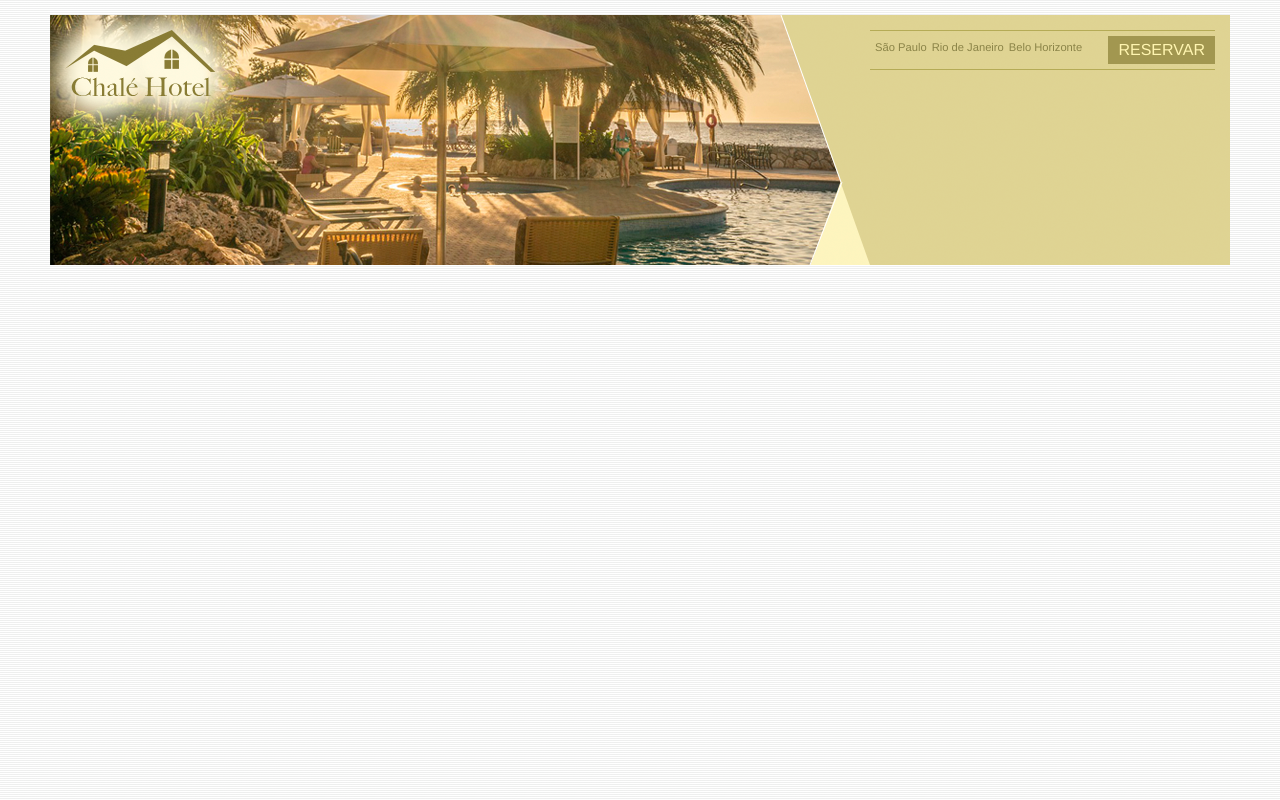
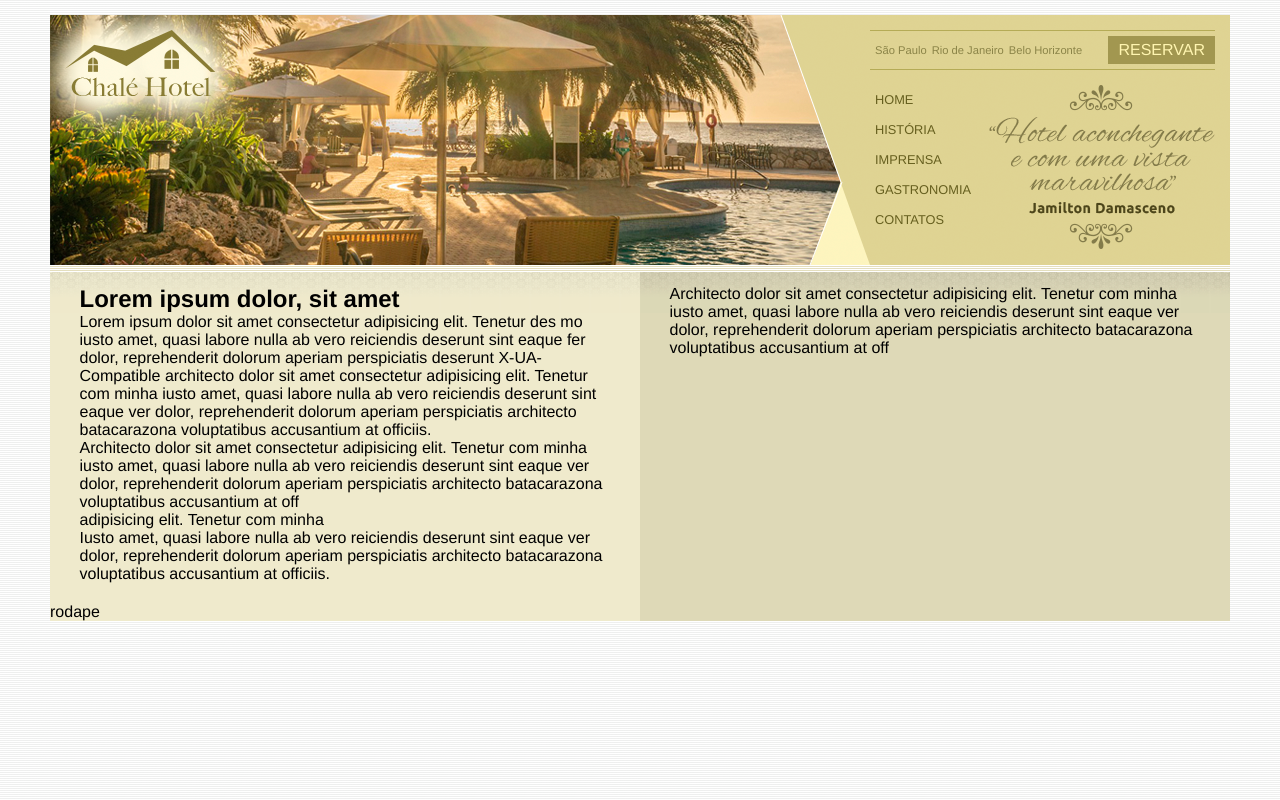
Before and after one commit to damiaoregis/chale-hotel, a plain HTML site: page index.html in a window 1280 px wide. Drawn offline with Linux system fonts and the light colour scheme.

Commit message:
2 versao

```diff
--- a/css/styles.css
+++ b/css/styles.css
@@ -11,7 +11,7 @@ body {
 }
 
 #container {
-    background: #ede9cc;
+    background: #ede9cc url(../imagens/bg-container.png) top center repeat-y;
     margin: 0 auto;
     min-width: 740px;
     max-width: 1180px;
@@ -73,7 +73,7 @@ a {
 }
 
 .lista-lugares a {
-    line-height: 2.1em;
+    line-height: 2.5em;
     float: left;
     padding-left: 5px;
     font-size: 0.7em;
@@ -94,3 +94,63 @@ a.reserva {
     padding: 5px 10px;
     float: right;
 }
+
+/*Barra de navegaçáo vertical*/
+
+#menu {
+    margin-top: 15px;
+}
+
+ul {
+    list-style: none;
+}
+
+ul#navegacao {
+    float: left;
+}
+
+ul#navegacao a {
+    text-transform: uppercase;
+    font-size: 0.8em;
+    padding: 5px;
+    color: #6e672c;
+    line-height: 30px;
+}
+
+ul#navegacao a:visited {
+    color: #665f1f;
+}
+
+ul#navegacao a:hover {
+    background: #fdf6be;
+}
+
+.depoimento {
+    width: 226px;
+    height: 164px;
+    float: right;
+}
+/*Área de conteúdo*/
+
+#area-principal{
+    float: left;
+    width: 50%;
+    background: url(../imagens/bg-area-principal.png) top left repeat-x;
+    padding: 20px 0;
+}
+
+#area-lateral{
+    float: right;
+    width: 50%;
+    background: url(../imagens/bg-area-lateral.png) top left repeat-x;
+    padding: 20px 0;
+}
+
+.conteudo{
+    margin: 0 auto;
+    width: 90%;
+}
+
+#rodape {
+    clear: both;
+}
--- a/index.html
+++ b/index.html
@@ -26,10 +26,54 @@
                         <a class="reserva" href="">Reservar</a>
                         <div style="clear: both;"></div>
                      </div>
+                     <div id="menu">
+                         <ul id="navegacao">
+                            <li><a href="">Home</a></li>
+                            <li><a href="">História</a></li>
+                            <li><a href="">Imprensa</a></li>
+                            <li><a href="">Gastronomia</a></li>
+                            <li><a href="">Contatos</a></li>
+                         </ul>
+                         <img class="depoimento" src="imagens/depoimento.png" >
+                     </div>
                   </div>
              </div><!--fim area nemu-->
+        </div><!--fim topo-->
+        <div id="area-principal"><!--inicio area principal-->
+             <div class="conteudo">
+                <h2>
+                    Lorem ipsum dolor, sit amet
+                </h2>
 
-        </div><!--fim topo-->
+                <p>Lorem ipsum dolor sit amet consectetur adipisicing elit. Tenetur des mo
+                 iusto amet, quasi labore nulla ab vero reiciendis deserunt sint eaque fer
+                 dolor, reprehenderit dolorum aperiam perspiciatis deserunt X-UA-Compatible
+                 architecto dolor sit amet consectetur adipisicing elit. Tenetur com minha
+                 iusto amet, quasi labore nulla ab vero reiciendis deserunt sint eaque ver
+                 dolor, reprehenderit dolorum aperiam perspiciatis architecto batacarazona
+                 voluptatibus accusantium at officiis.</p>
+                <p>Architecto dolor sit amet consectetur adipisicing elit. Tenetur com minha
+                iusto amet, quasi labore nulla ab vero reiciendis deserunt sint eaque ver
+                dolor, reprehenderit dolorum aperiam perspiciatis architecto batacarazona
+                voluptatibus accusantium at off</p>
+                adipisicing elit. Tenetur com minha
+                <p>Iusto amet, quasi labore nulla ab vero reiciendis deserunt sint eaque ver
+                 dolor, reprehenderit dolorum aperiam perspiciatis architecto batacarazona
+                 voluptatibus accusantium at officiis.</p>
+
+             </div>
+        </div><!--fim area principal-->
+        <div id="area-lateral"><!--inicio area lateral-->
+            <div class="conteudo">
+                <p>Architecto dolor sit amet consectetur adipisicing elit. Tenetur com minha
+                 iusto amet, quasi labore nulla ab vero reiciendis deserunt sint eaque ver
+                 dolor, reprehenderit dolorum aperiam perspiciatis architecto batacarazona
+                 voluptatibus accusantium at off</p>
+             </div>
+        </div><!--fim area lateral-->
+        <div id="rodape">
+            rodape
+        </div>
     </div><!--fim container-->
 </body>
 </html>
```
